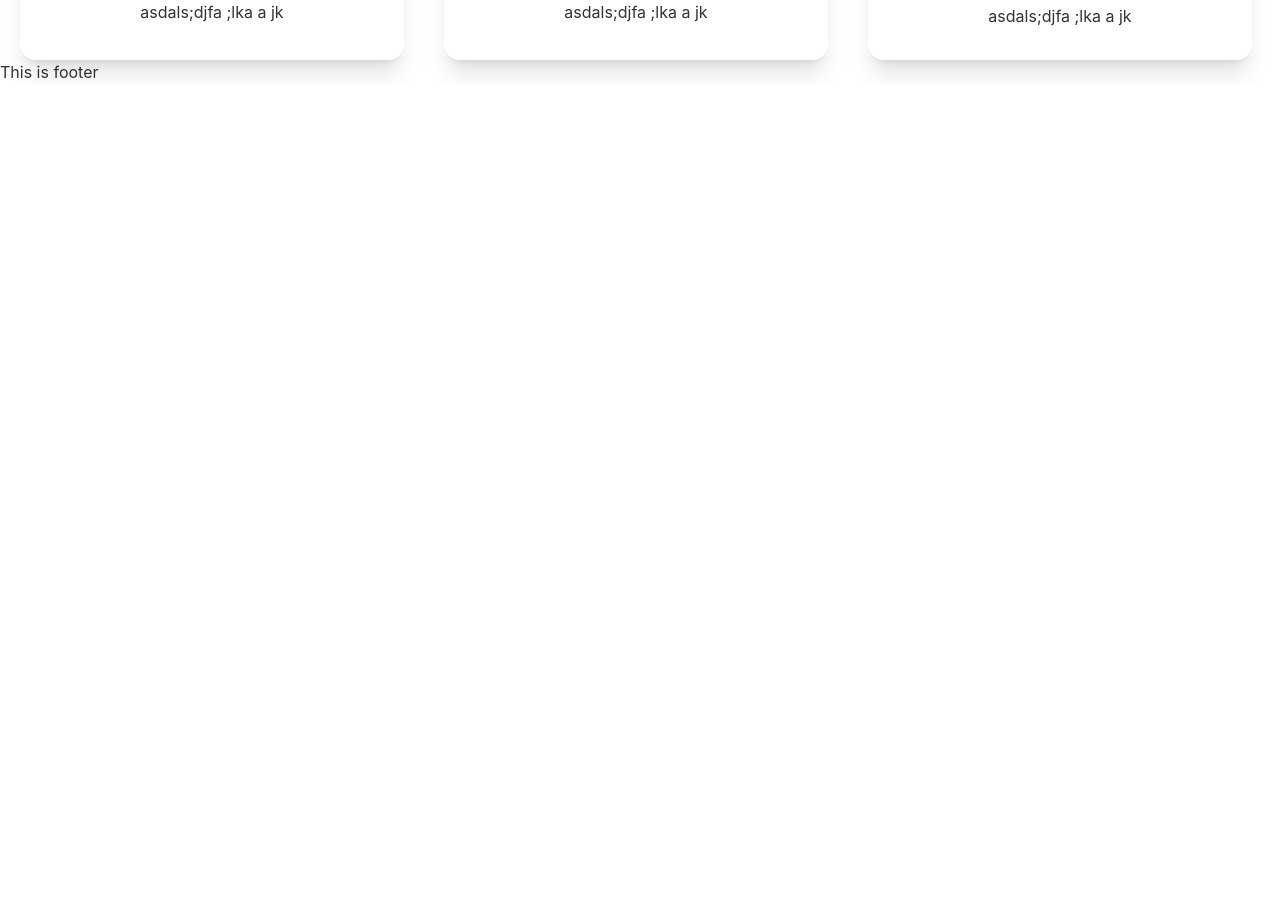
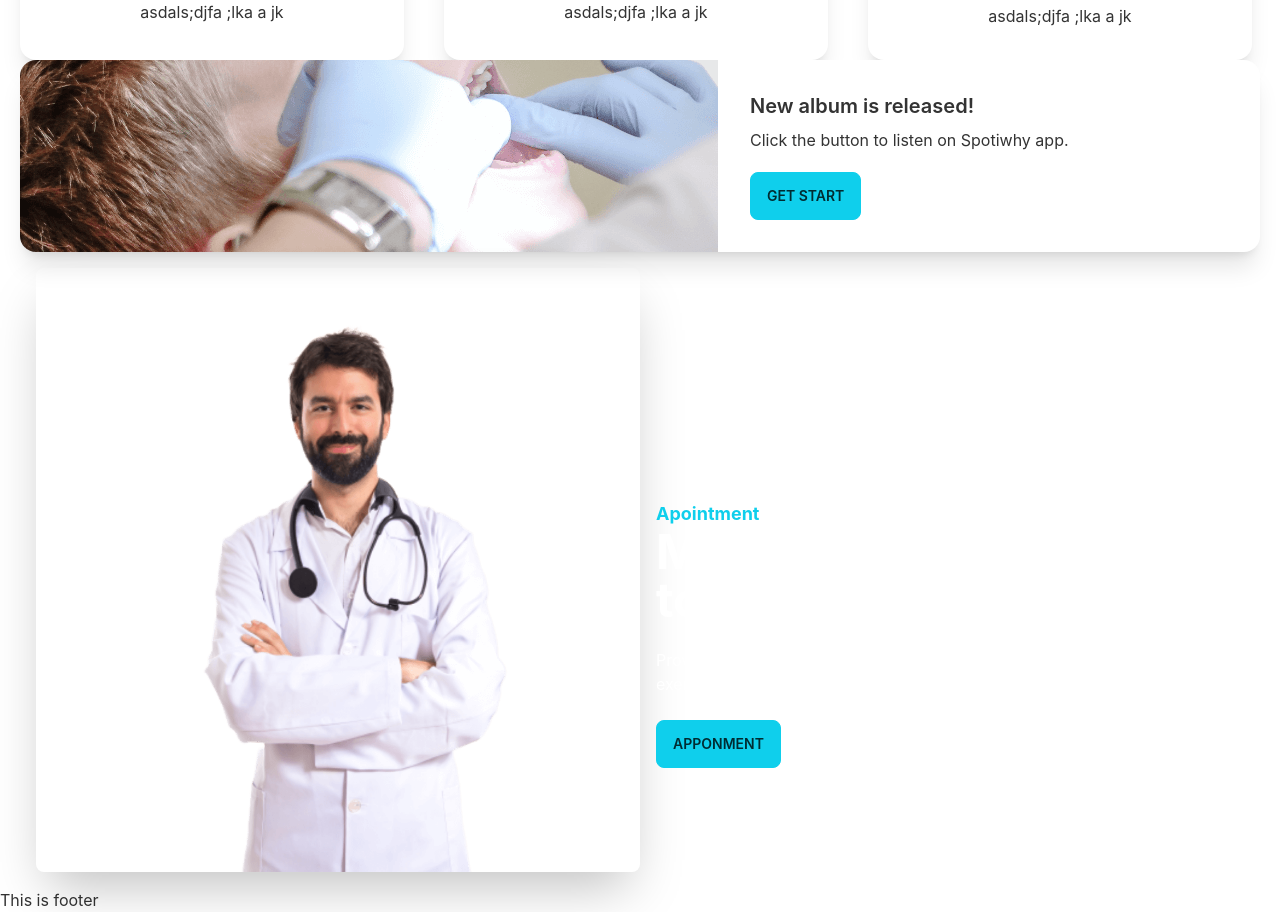
Before and after one commit to ICTMubarak/doctors-portal-client, a React (Create React App) app: page / in a window 1280 px wide. Shown: the part 1040-1952 px from the top of the page. Before the commit the page ends 1124 px from the top, so only its background shows below. Built offline with nearby package versions, Linux system fonts and the light colour scheme.

Commit message:
added Apointment

```diff
--- /dev/null
+++ b/src/Pages/DantalCare/DantalCare.js
@@ -0,0 +1,19 @@
+import React from 'react';
+import treatment from '../../assets/images/treatment.png'
+
+const DantalCare = () => {
+    return (
+        <div className="card lg:card-side bg-base-100 shadow-xl">
+        <figure className='h-48'><img src={treatment} alt="treatment"/></figure>
+        <div className="card-body">
+          <h2 className="card-title">New album is released!</h2>
+          <p>Click the button to listen on Spotiwhy app.</p>
+          <div className="card-actions justify-start">
+            <button className="btn btn-primary">Get start</button>
+          </div>
+        </div>
+      </div>
+    );
+};
+
+export default DantalCare;
--- a/src/Pages/Home/Banner/Banner.js
+++ b/src/Pages/Home/Banner/Banner.js
@@ -1,5 +1,6 @@
 import React from 'react';
 import chair from '../../../assets/images/chair.png'
+import PrimaryButton from '../../../components/PrimaryButton/PrimaryButton';
 
 const Banner = () => {
     return (
@@ -9,7 +10,7 @@ const Banner = () => {
                 <div>
                     <h1 className="text-5xl font-bold">Box Office News!</h1>
                     <p className="py-6">Provident cupiditate voluptatem et in. Quaerat fugiat ut assumenda excepturi exercitationem quasi. In deleniti eaque aut repudiandae et a id nisi.</p>
-                    <button className="btn btn-primary">Get Started</button>
+                    <PrimaryButton>Get start</PrimaryButton>
                 </div>
             </div>
         </div>
--- a/src/Pages/Home/Home/Home.js
+++ b/src/Pages/Home/Home/Home.js
@@ -1,7 +1,9 @@
 import React from 'react';
+import DantalCare from '../../DantalCare/DantalCare';
 import InfoCards from '../../InfoCards/InfoCards';
 import Services from '../../Services/Services';
 import Banner from '../Banner/Banner';
+import MakeApointment from '../MakeApointment/MakeApointment';
 
 const Home = () => {
     return (
@@ -9,6 +11,8 @@ const Home = () => {
             <Banner></Banner>
             <InfoCards></InfoCards>
             <Services></Services>
+            <DantalCare></DantalCare>
+            <MakeApointment></MakeApointment>
         </div>
     );
 };
--- /dev/null
+++ b/src/Pages/Home/MakeApointment/MakeApointment.js
@@ -0,0 +1,28 @@
+import React from 'react';
+import doctor from '../../../assets/images/doctor.png';
+import apointment from '../../../assets/images/appointment.png';
+import PrimaryButton from '../../../components/PrimaryButton/PrimaryButton';
+
+const MakeApointment = () => {
+    return (
+        <section className='mt-32'
+        style={{
+                background: `url(${apointment})`
+            }}
+        >
+            <div className="hero">
+                <div className="hero-content flex-col lg:flex-row">
+                    <img src={doctor} alt="" className="-mt-32 lg:w-1/2 rounded-lg shadow-2xl" />
+                    <div>
+                        <h2 className='text-lg text-primary font-bold'>Apointment</h2>
+                        <h1 className="text-white text-5xl font-bold">Make an apointment today</h1>
+                        <p className="py-6 text-white">Provident cupiditate voluptatem et in. Quaerat fugiat ut assumenda excepturi exercitationem quasi. In deleniti eaque aut repudiandae et a id nisi.</p>
+                        <PrimaryButton>Apponment</PrimaryButton>
+                    </div>
+                </div>
+            </div>
+        </section>
+    );
+};
+
+export default MakeApointment;
--- /dev/null
+++ b/src/Pages/Home/Testimonial/Testimnial.js
@@ -0,0 +1,11 @@
+import React from 'react';
+
+const Testimnial = () => {
+    return (
+        <section>
+            <h1>Testimonial</h1>
+        </section>
+    );
+};
+
+export default Testimnial;
--- /dev/null
+++ b/src/components/PrimaryButton/PrimaryButton.js
@@ -0,0 +1,9 @@
+import React from 'react';
+
+const PrimaryButton = ({children}) => {
+    return (
+        <button className="btn btn-primary">{children}</button>
+    );
+};
+
+export default PrimaryButton;
```
